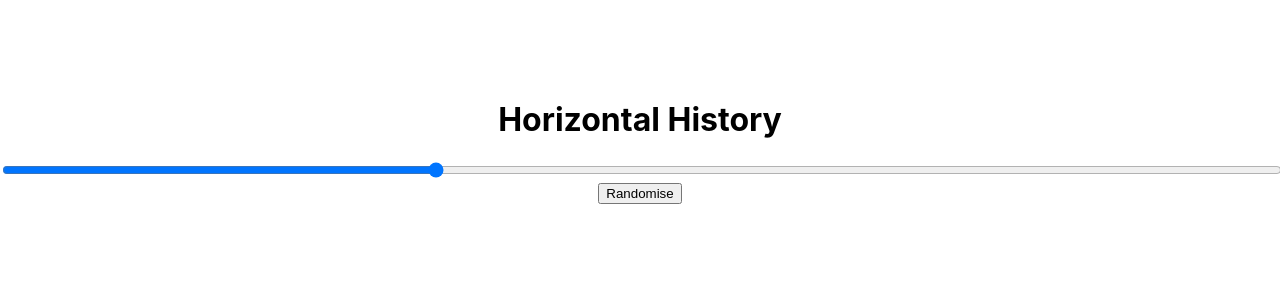
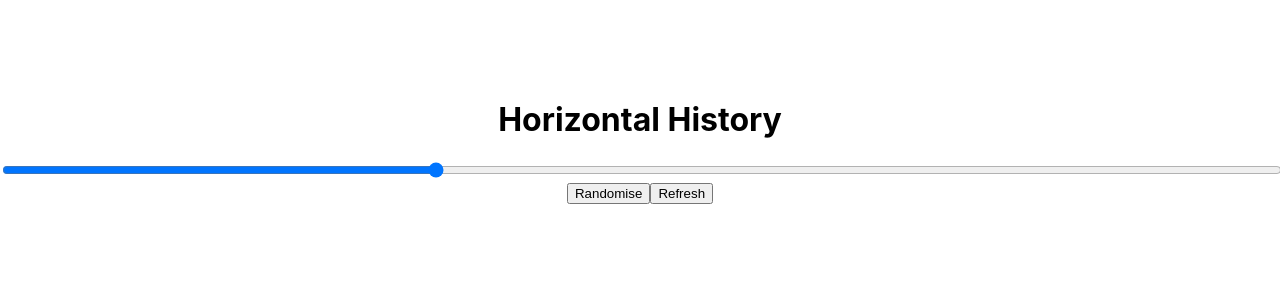
Before and after one commit to kayserifserif/horizontal-history, a React (Create React App) app in the folder client/: page / in a window 1280 px wide. Shown: the top 300 px of the page. Built offline with nearby package versions, Linux system fonts and the light colour scheme; no server answers.

Commit message:
feat: add refresh button

```diff
--- a/client/src/YearForm.js
+++ b/client/src/YearForm.js
@@ -11,7 +11,13 @@ function YearForm(props) {
       <button
         type="button" id="randomBtn"
         onClick={props.randomise}>
-          Randomise</button>
+          Randomise
+        </button>
+      <button
+        type="button" id="refreshBtn"
+        onClick={props.handleSubmit}>
+          Refresh
+        </button>
     </form>
   );
 }
```
